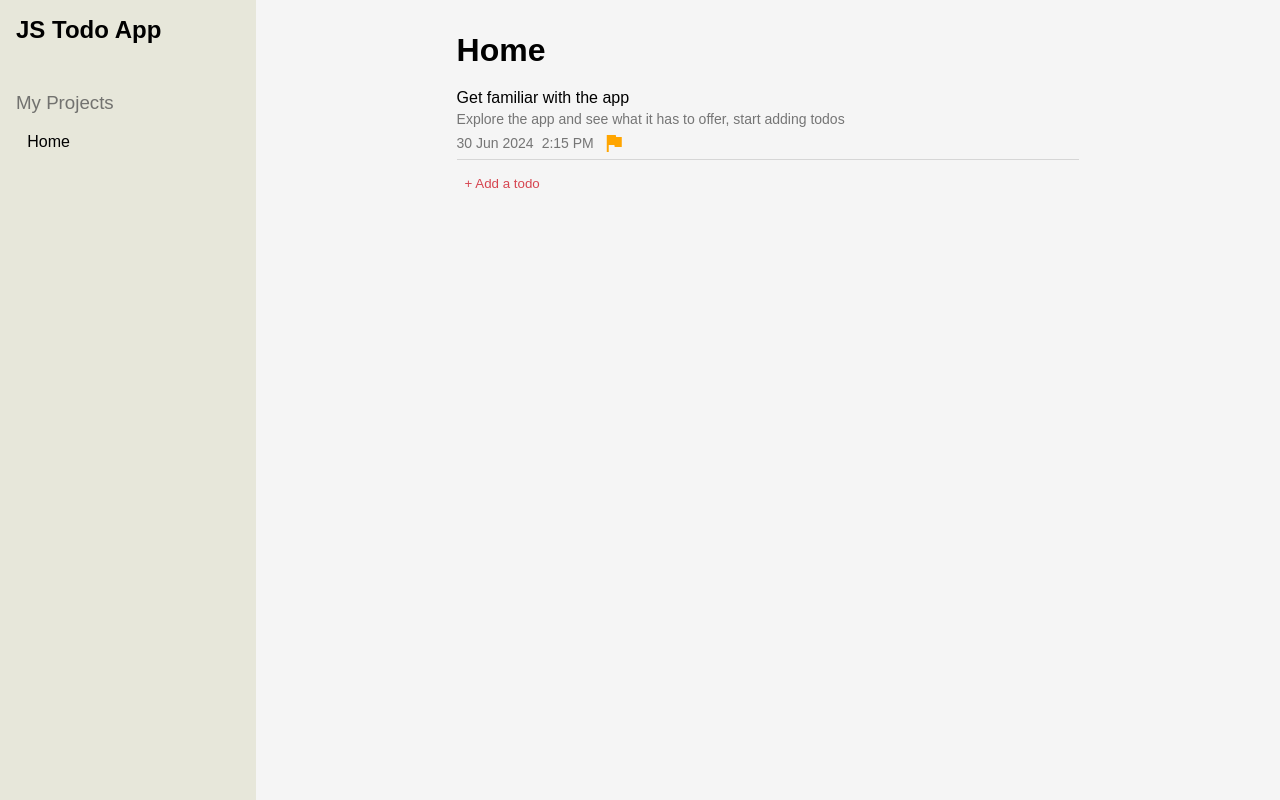
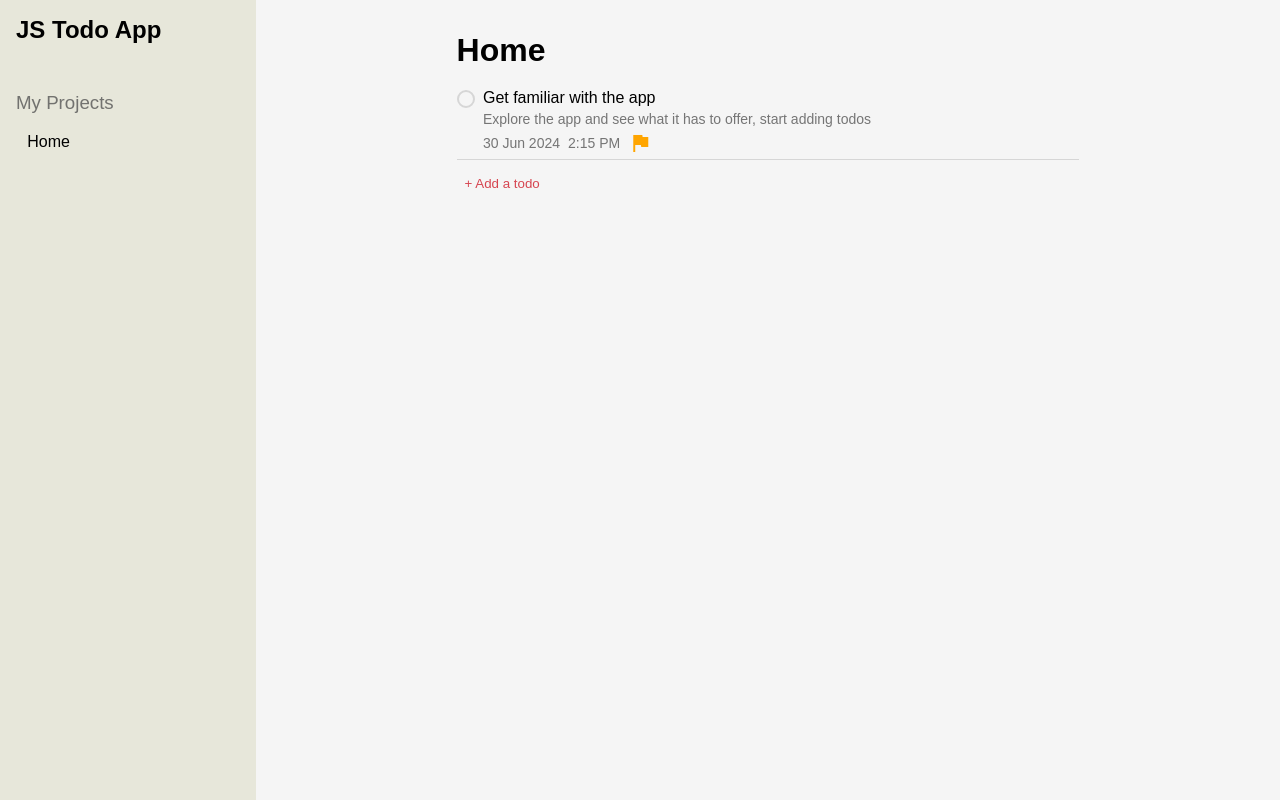
Before and after one commit to AAlWadeiah/todo-list-js, a website built with webpack: page src/index.html in a window 1280 px wide. Built offline with nearby package versions, Linux system fonts and the light colour scheme.

Commit message:
Added styles and functionality for checking off todos

```diff
--- a/src/appController.js
+++ b/src/appController.js
@@ -15,6 +15,12 @@ let projectList = [];
 function findProjectByID(projId) {
   for (let p of projectList) {
     if (p.getID() == projId) return p;
+  }
+}
+
+function findTodoByID(projectObj, todoID) {
+  for (let t of projectObj.getTodoList()) {
+    if (t.getID() === todoID) return t;
   }
 }
 
@@ -69,12 +75,17 @@ function setupTodoForm(container, addTodoBtn) {
 }
 
 function projectDetailsClickHandler(e) {
-  switch (e.target.id) {
-    case "add-todo-btn":
-      hideElement(e.target);
-      setupTodoForm(e.target.closest("#project-details"), e.target);
-    default:
-      break;
+  const projectEl = e.target.closest("#project-details");
+  if (e.target.id === "add-todo-btn") {
+    hideElement(e.target);
+    setupTodoForm(projectEl, e.target);
+  } else if (e.target.classList.contains("check-circle")) {
+    const projectObj = findProjectByID(projectEl.dataset.projID);
+    const todoElID = e.target.closest(".todo-container").dataset.id;
+    const todoObj = findTodoByID(projectObj, todoElID);
+    todoObj.setToComplete();
+    updateProjectDetails(projectEl, projectObj);
+    drawAddTodo(projectEl);
   }
 }
 
@@ -113,5 +124,9 @@ export const screenController = (function () {
   projectDetailsContainer.addEventListener("click", projectDetailsClickHandler);
 })();
 
-// TODO: need to add event listner for Todo form.
-//      Configure behavior when submit button is clicked: create new Todo, hide form, update todo list and show "Add a todo" button
+// TODO:
+// Add UI and event liseners for editing todo. Todo should be updated
+// Add UI and event listeners for adding a new project. New project should be added to nav
+// Add event listener for loading details of project as user clicks on it on nav
+// Add UI to allow user to edit name of project on the details page. Event listener should update nav and project details
+// Add logic to write data to localStorage
--- a/src/appView.js
+++ b/src/appView.js
@@ -1,4 +1,8 @@
 import { getPriorityColorClass } from "./todos";
+
+function clearContainer(container) {
+  container.innerHTML = "";
+}
 
 export function updateProjectList(container, projects) {
   for (let proj of projects) {
@@ -13,16 +17,25 @@ export function updateProjectList(container, projects) {
 }
 
 export function updateProjectDetails(container, project) {
-  container.innerHTML = "";
+  clearContainer(container);
   container.dataset.projID = project.getID();
   const projName = document.createElement("h1");
   projName.textContent = project.getProjectName();
   container.appendChild(projName);
 
   for (let todo of project.getTodoList()) {
-    const todoDiv = document.createElement("div");
-    todoDiv.dataset.id = todo.getID();
-    todoDiv.classList.toggle("todo-item");
+    if (todo.getComplete()) continue;
+
+    const todoContainer = document.createElement("div");
+    todoContainer.dataset.id = todo.getID();
+    todoContainer.classList.toggle("todo-container");
+
+    const circleForComplete = document.createElement("span");
+    circleForComplete.classList.toggle("check-circle");
+    todoContainer.appendChild(circleForComplete);
+
+    const todoContent = document.createElement("div");
+    todoContent.classList.toggle("todo-item");
 
     const todoTitle = document.createElement("p");
     todoTitle.textContent = todo.getTitle();
@@ -56,8 +69,9 @@ export function updateProjectDetails(container, project) {
       bottomDiv.appendChild(priorityFlag);
     }
 
-    todoDiv.append(todoTitle, todoDesc, bottomDiv);
-    container.appendChild(todoDiv);
+    todoContent.append(todoTitle, todoDesc, bottomDiv);
+    todoContainer.appendChild(todoContent);
+    container.appendChild(todoContainer);
   }
 }
 
--- a/src/assets/css/styles.css
+++ b/src/assets/css/styles.css
@@ -71,9 +71,16 @@ main {
     margin-bottom: 1rem;
 }
 
+.todo-container {
+    display: grid;
+    grid-template-columns: min-content auto;
+    border-bottom: var(--separator-line-color) 1px solid;
+    gap: 8px;
+    align-content: start;
+}
+
 .todo-item {
     padding: 4px 0px;
-    border-bottom: var(--separator-line-color) 1px solid;
     display: grid;
     grid-template-columns: auto;
     gap: 4px;
@@ -95,12 +102,37 @@ main {
 }
 
 .medium-priority {
-    /* fill: var(--medium-priority-color); */
     color: var(--medium-priority-color);
 }
 
 .low-priority {
     color: var(--low-priority-color);
+}
+
+.check-circle {
+    margin-top: 5px;
+    display: grid;
+    place-content: center;
+    color: var(--separator-line-color);
+    font: inherit;
+    width: 1.15em;
+    height: 1.15em;
+    border: 0.15em solid currentColor;
+    border-radius: 50%;
+}
+
+.check-circle:hover {
+    color: var(--ui-grey);
+    cursor: pointer;
+}
+
+.check-circle:active {
+    color: green;
+}
+
+.check-circle:active::before {
+    content: "\2714";
+    font-size: 12px;
 }
 
 button {
```
